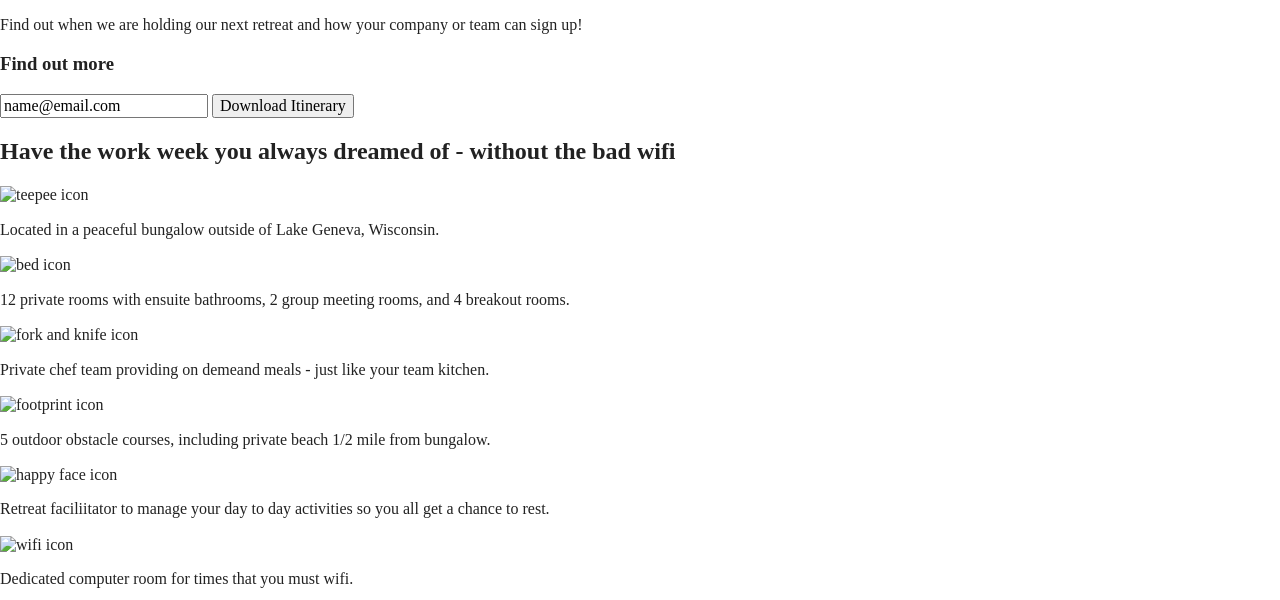
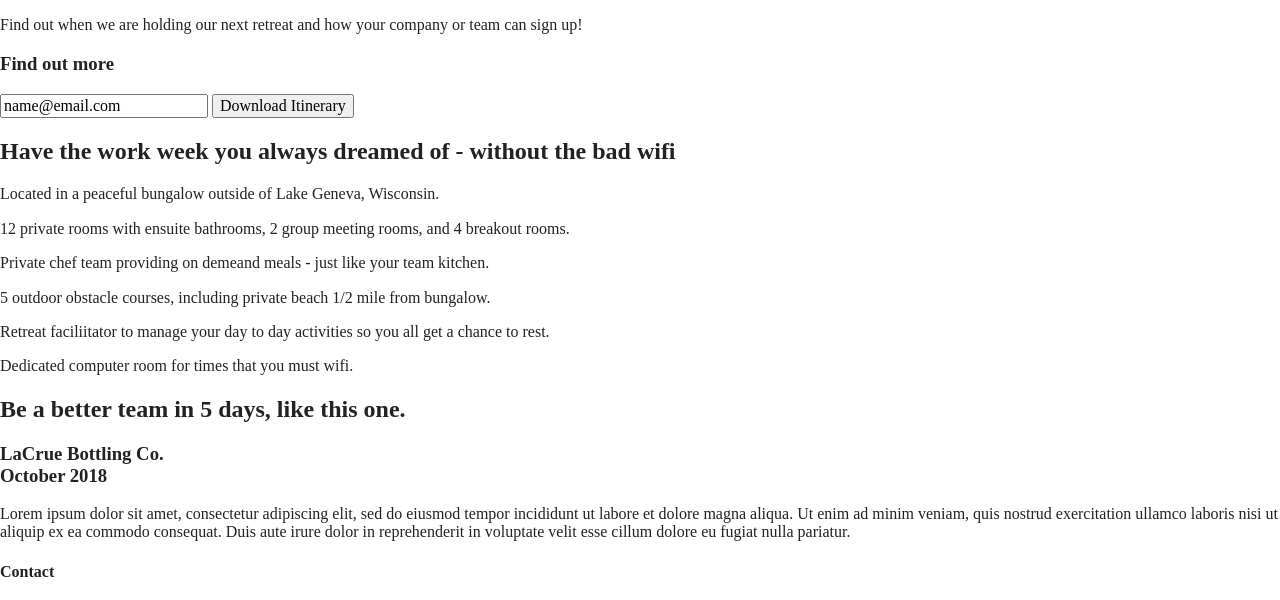
Before and after one commit to kristinrusher/Unplugged, a website built with Parcel: page index.html in a window 1280 px wide. Shown: the part 176-776 px from the top of the page. Built offline with nearby package versions, Linux system fonts and the light colour scheme.

Commit message:
Main section HTML added

```diff
--- a/index.html
+++ b/index.html
@@ -58,28 +58,44 @@
           </div>
         </div>
     </aside>
-    <section>
-      <h2>Have the work week you always dreamed of - without the bad wifi</h2>
-      <img src="" alt="teepee icon">
-      <p>Located in a peaceful bungalow outside of Lake Geneva, Wisconsin.</p>
-      <img src="" alt="bed icon">
-      <p>12 private rooms with ensuite bathrooms, 2 group meeting rooms, and 4 breakout rooms.</p>
-      <img src="" alt="fork and knife icon">
-      <p>Private chef team providing on demeand meals - just like your team kitchen.</p>
-      <img src="" alt="footprint icon">
-      <p>5 outdoor obstacle courses, including private beach 1/2 mile from bungalow.</p>
-      <img src="" alt="happy face icon">
-      <p>Retreat faciliitator to manage your day to day activities so you all get a chance to rest.</p>
-      <img src="" alt="wifi icon">
-      <p>Dedicated computer room for times that you must wifi.</p>
+    <section class="features">
+      <div class="content-wrapper">
+        <h2>Have the work week you always dreamed of - without the bad wifi</h2>
+          <article>
+            <p class="fontawesome-icon"></p>
+            <p class="features-item-description">Located in a peaceful bungalow outside of Lake Geneva, Wisconsin.</p>
+          </article>
+          <article>
+            <p class="fontawesome-icon"></p>
+            <p class="features-item-description">12 private rooms with ensuite bathrooms, 2 group meeting rooms, and 4 breakout rooms.</p>
+          </article>
+          <article>
+            <p class="fontawesome-icon"></p>
+            <p class="features-item-description">Private chef team providing on demeand meals - just like your team kitchen.</p>
+          </article>
+          <article>
+            <p class="fontawesome-icon"></p>
+            <p class="features-item-description">5 outdoor obstacle courses, including private beach 1/2 mile from bungalow.</p>
+          </article>
+          <article>
+            <p class="fontawesome-icon"></p>
+            <p class="features-item-description">Retreat faciliitator to manage your day to day activities so you all get a chance to rest.</p>
+          </article>
+          <article>
+            <p class="fontawesome-icon"></p>
+            <p class="features-item-description">Dedicated computer room for times that you must wifi.</p>
+          </article>
+      </div>
     </section>
-    <section>
-      <h2>Be a better team in 5 days, like this one.</h2>
-      <img src="" alt="LaCrue Bottling Co. employees">
-      <h3>LaCrue Bottling Co.<br>
-          October 2018
-      </h3>
-
+    <section class="reviews">
+        <div class="content-wrapper">
+          <h2>Be a better team in 5 days, like this one.</h2>
+          <!-- IMAGE GOES HERE -->
+          <h3>LaCrue Bottling Co.<br>
+          October 2018</h3>
+          <p>Lorem ipsum dolor sit amet, consectetur adipiscing elit, sed do eiusmod tempor incididunt ut labore et dolore magna aliqua. Ut enim ad minim veniam, quis nostrud exercitation ullamco laboris nisi ut aliquip ex ea commodo consequat. Duis aute irure dolor in reprehenderit in voluptate velit esse cillum dolore eu fugiat nulla pariatur.
+          </p>
+        </div>
     </section>
   </main> <!-- main wrapper -->
 
```
